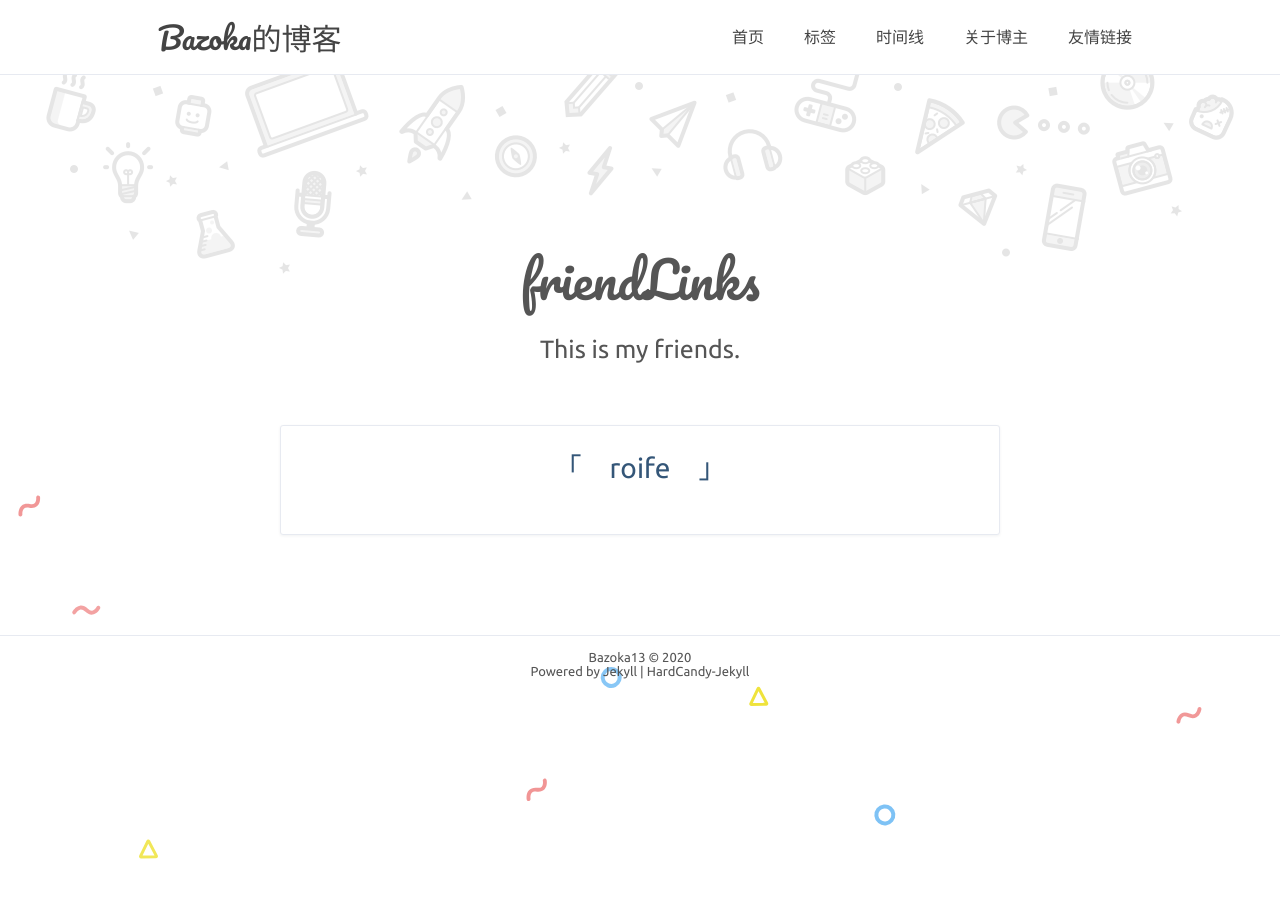
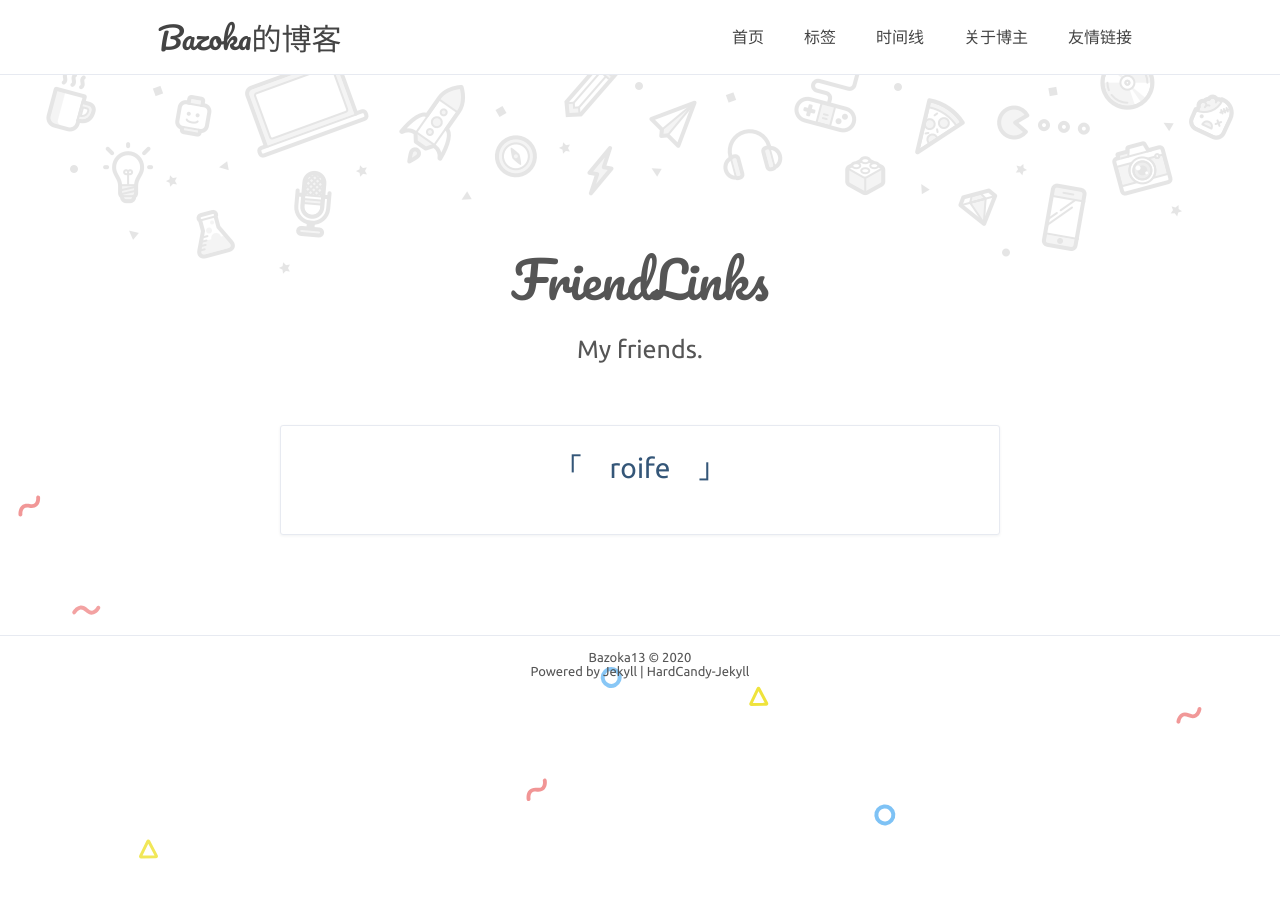
Before and after one commit to Bazoka13/Bazoka13.github.io, a Jekyll site: the page built from friendLink.html, in a window 1280 px wide. Built offline with Jekyll 4.4.1, drawn with Linux system fonts in a browser that asks for light colours; comment, search, counter and statistics services are not loaded.

Commit message:
Update friendLink.html

```diff
--- a/friendLink.html
+++ b/friendLink.html
@@ -1,8 +1,8 @@
 ---
 layout: default
-title: 友情链接
-page-title: friendLinks
-home-title: This is my friends.
+title: Friends
+page-title: FriendLinks
+home-title: My friends.
 description:
 ---
 
```
